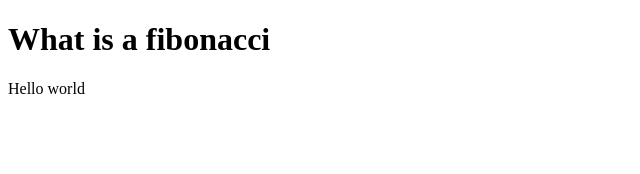
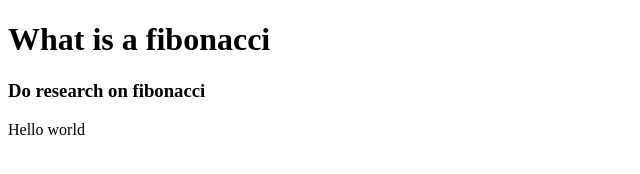
Before and after one commit to mutheu037/fibonacci, a plain HTML site: page index.html in a window 1280 px wide. Shown: the whole page, without its empty margins (0-640 px from the left). Drawn offline with Linux system fonts and the light colour scheme.

Commit message:
Added an element

```diff
--- a/index.html
+++ b/index.html
@@ -8,6 +8,7 @@
 </head>
 <body>
   <h1>What is a fibonacci</h1>
+  <h3>Do research on fibonacci</h3>
   <p>Hello world </p>
 </body>
 </html>
--- a/styles.css
+++ b/styles.css
@@ -1,3 +1,4 @@
 body{
     background-color: aqua;
+    font-size: medium;
 }
```
